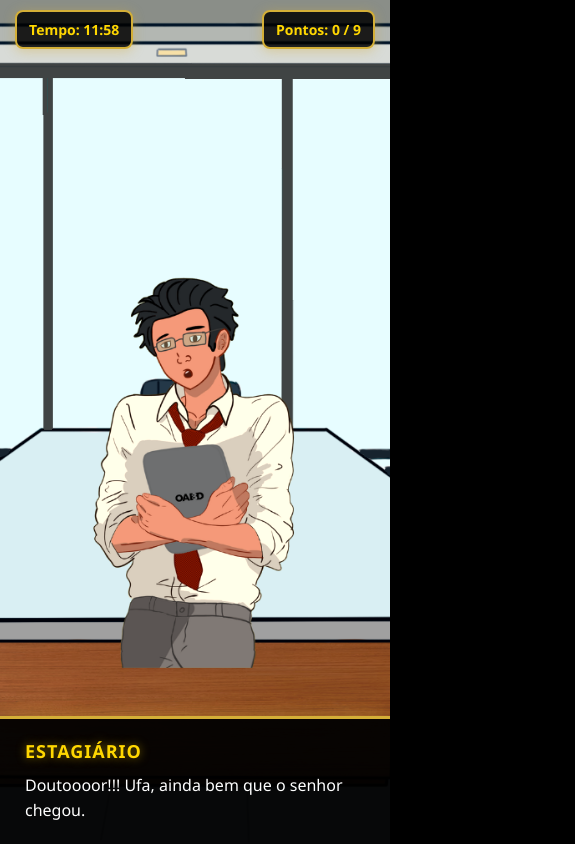
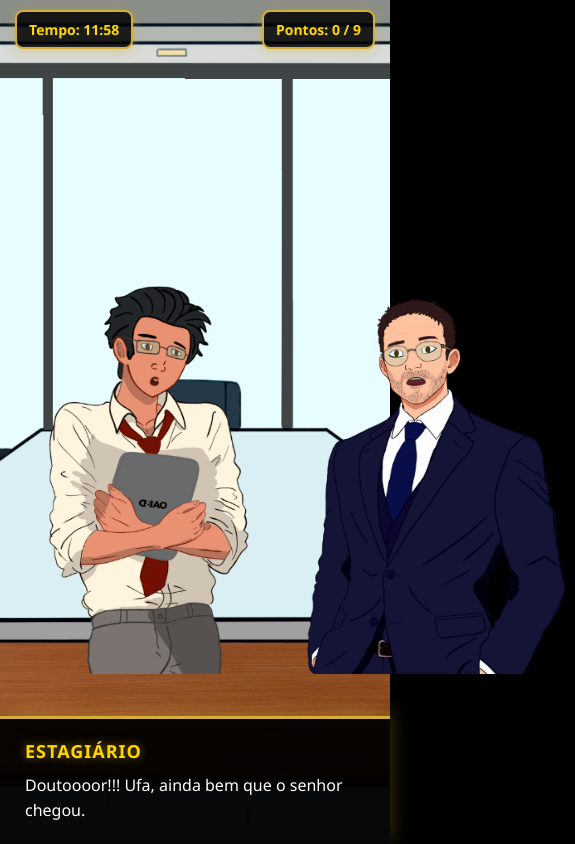
Before and after one commit to Costards2/Causa_Ganha_-VN_Minigame-, a plain HTML site: page index.html in a window 390 px wide. Both pictures are taken after a click on the button "Iniciar Jogo". Shown: the whole page, 575 px wide, since content can reach past the window. Drawn offline with Linux system fonts and the light colour scheme.

Commit message:
Now the 2 characters are on the screen

```diff
--- a/css/styles.css
+++ b/css/styles.css
@@ -67,37 +67,71 @@ body {
 }
 
 /* ========================================
-   CONTAINER DE SPRITES
+   CONTAINER DE SPRITES - DOIS PERSONAGENS
+   Estagiário (esquerda) | Advogado (direita)
    ======================================== */
 .characters-container {
     position: absolute;
     bottom: 150px;
-    left: 50%;
-    transform: translateX(-50%);
-    width: auto;
-    height: calc(100% - 250px);
+    left: 0;
+    right: 0;
+    height: calc(100% - 200px);
     display: flex;
-    justify-content: center;
+    justify-content: space-between;
     align-items: flex-end;
+    padding: 0 20px;
     z-index: 10;
+    pointer-events: none;
+    /* Fade ao esconder/mostrar o container inteiro */
+    transition: opacity 0.4s ease;
+}
+
+/* Container invisível durante o quiz */
+.characters-container.hidden-sprites {
+    opacity: 0;
     pointer-events: none;
 }
 
+/* Wrapper de cada sprite — sem dimm, sempre visível */
+.sprite-wrapper {
+    display: flex;
+    align-items: flex-end;
+    transition: transform 0.3s ease;
+}
+
+/* ----------------------------------------
+   ESTAGIÁRIO (esquerda) — sempre espelhado
+   ---------------------------------------- */
+.sprite-wrapper.left {
+    transform: scaleX(-1);
+    transform-origin: bottom center;
+}
+
+.sprite-wrapper.left.speaking {
+    transform: scaleX(-1) scale(1.03);
+}
+
+/* ----------------------------------------
+   ADVOGADO (direita)
+   ---------------------------------------- */
+.sprite-wrapper.right {
+    transform-origin: bottom center;
+}
+
+.sprite-wrapper.right.speaking {
+    transform: scale(1.03);
+}
+
+/* ----------------------------------------
+   IMAGEM DO SPRITE — tamanho grande
+   ---------------------------------------- */
 .character-sprite {
-    max-height: 85%;
-    height: auto;
+    height: clamp(420px, 65vh, 720px);
     width: auto;
     object-fit: contain;
-    transition: opacity 0.3s ease, transform 0.3s ease;
-}
-
-.character-sprite.hidden {
-    opacity: 0;
-}
-
-.character-sprite.speaking {
-    transform: scale(1.02);
-    filter: brightness(1.05) drop-shadow(0 0 0px rgba(255, 215, 0, 0.3));
+    display: block;
+    user-select: none;
+    -webkit-user-drag: none;
 }
 
 /* ========================================
@@ -299,11 +333,12 @@ body {
     }
 
     .characters-container {
-        bottom: 180px;
+        bottom: 170px;
+        padding: 0 5px;
     }
 
     .character-sprite {
-        max-height: 65%;
+        height: clamp(260px, 45vh, 420px);
     }
 
     .dialogue-box {
--- a/js/script.js
+++ b/js/script.js
@@ -64,6 +64,7 @@ async function startGame() {
         updateHUD();
         startTimer();
 
+        initBothSprites();
         loadQuestion(0);
 
     } catch (error) {
@@ -117,6 +118,85 @@ function stopTimer() {
 }
 
 // ========================================
+// SPRITES DUPLOS - SEMPRE NA TELA
+// Estagiário (esquerda) | Advogado (direita)
+// ========================================
+
+function initBothSprites() {
+    charactersContainer.innerHTML = '';
+    charactersContainer.classList.remove('hidden-sprites');
+
+    // Estagiário (esquerda, espelhado via CSS)
+    const estagiarioDiv = document.createElement('div');
+    estagiarioDiv.id = 'sprite-estagiario';
+    estagiarioDiv.className = 'sprite-wrapper left';
+
+    const estagiarioImg = document.createElement('img');
+    estagiarioImg.src = 'img/stg sprites/estagiario_neutro.png';
+    estagiarioImg.alt = 'Estagiário';
+    estagiarioImg.className = 'character-sprite';
+    estagiarioImg.onerror = function() { this.style.visibility = 'hidden'; };
+
+    estagiarioDiv.appendChild(estagiarioImg);
+    charactersContainer.appendChild(estagiarioDiv);
+
+    // Advogado (direita)
+    const advogadoDiv = document.createElement('div');
+    advogadoDiv.id = 'sprite-advogado';
+    advogadoDiv.className = 'sprite-wrapper right';
+
+    const advogadoImg = document.createElement('img');
+    advogadoImg.src = 'img/adv sprites/advogado_neutro.png';
+    advogadoImg.alt = 'Advogado Sênior';
+    advogadoImg.className = 'character-sprite';
+    advogadoImg.onerror = function() { this.style.visibility = 'hidden'; };
+
+    advogadoDiv.appendChild(advogadoImg);
+    charactersContainer.appendChild(advogadoDiv);
+}
+
+function updateCharacterSprites(speaker, sprite) {
+    const estagiarioWrapper = document.getElementById('sprite-estagiario');
+    const advogadoWrapper = document.getElementById('sprite-advogado');
+
+    if (!estagiarioWrapper || !advogadoWrapper) {
+        initBothSprites();
+        updateCharacterSprites(speaker, sprite);
+        return;
+    }
+
+    const estagiarioImg = estagiarioWrapper.querySelector('img');
+    const advogadoImg = advogadoWrapper.querySelector('img');
+
+    if (speaker === 'Estagiário') {
+        if (estagiarioImg) {
+            estagiarioImg.src = `img/stg sprites/estagiario_${sprite}.png`;
+            estagiarioImg.style.visibility = 'visible';
+        }
+        estagiarioWrapper.classList.add('speaking');
+        advogadoWrapper.classList.remove('speaking');
+
+    } else if (speaker === 'Advogado') {
+        if (advogadoImg) {
+            advogadoImg.src = `img/adv sprites/advogado_${sprite}.png`;
+            advogadoImg.style.visibility = 'visible';
+        }
+        advogadoWrapper.classList.add('speaking');
+        estagiarioWrapper.classList.remove('speaking');
+    }
+}
+
+// Esconde os sprites com fade durante o quiz
+function hideSprites() {
+    charactersContainer.classList.add('hidden-sprites');
+}
+
+// Mostra os sprites com fade ao voltar para o diálogo
+function showSprites() {
+    charactersContainer.classList.remove('hidden-sprites');
+}
+
+// ========================================
 // CARREGAMENTO QUESTÃO
 // ========================================
 function loadQuestion(index) {
@@ -162,8 +242,6 @@ function nextDialogue() {
 }
 
 function advanceDialoguePhase() {
-    const question = gameData[currentQuestionIndex];
-
     if (dialogueMode === 'intro') {
         dialogueMode = 'quiz';
         showQuiz();
@@ -179,51 +257,13 @@ function advanceDialoguePhase() {
 }
 
 // ========================================
-// CONTROLE VISUAL DOS SPRITES
-// ========================================
-function hideCharacters() {
-    charactersContainer.style.visibility = 'hidden';
-}
-
-function showCharacters() {
-    charactersContainer.style.visibility = 'visible';
-}
-
-// ========================================
-// ATUALIZAÇÃO SPRITES
-// ========================================
-function updateCharacterSprites(speaker, sprite) {
-    charactersContainer.innerHTML = '';
-
-    if (speaker === 'Advogado') {
-        const advogadoImg = document.createElement('img');
-        advogadoImg.src = `img/adv sprites/advogado_${sprite}.png`;
-        advogadoImg.alt = 'Advogado Sênior';
-        advogadoImg.className = 'character-sprite speaking';
-        advogadoImg.onerror = function() {
-            this.style.display = 'none';
-        };
-        charactersContainer.appendChild(advogadoImg);
-    }
-    else if(speaker == 'Estagiário'){
-        const estagiarioImg = document.createElement('img');
-        estagiarioImg.src = `img/stg sprites/estagiario_${sprite}.png`;
-        estagiarioImg.alt = 'Estagiário';
-        estagiarioImg.className = 'character-sprite speaking';
-        estagiarioImg.onerror = function() {
-            this.style.display = 'none';
-        };
-        charactersContainer.appendChild(estagiarioImg);
-    }
-}
-
-// ========================================
 // SISTEMA QUIZ
 // ========================================
 function showQuiz() {
     const question = gameData[currentQuestionIndex];
 
-    hideCharacters();
+    // Sprites somem com fade
+    hideSprites();
 
     dialogueBox.style.display = 'none';
     quizPanel.classList.remove('hidden');
@@ -271,7 +311,8 @@ function showFeedbackDialogue(isCorrect) {
     quizPanel.classList.add('hidden');
     dialogueBox.style.display = 'block';
 
-    showCharacters();
+    // Sprites voltam com fade
+    showSprites();
 
     if (isCorrect) {
         currentDialogueSet = question.dialogues.correct;
```
